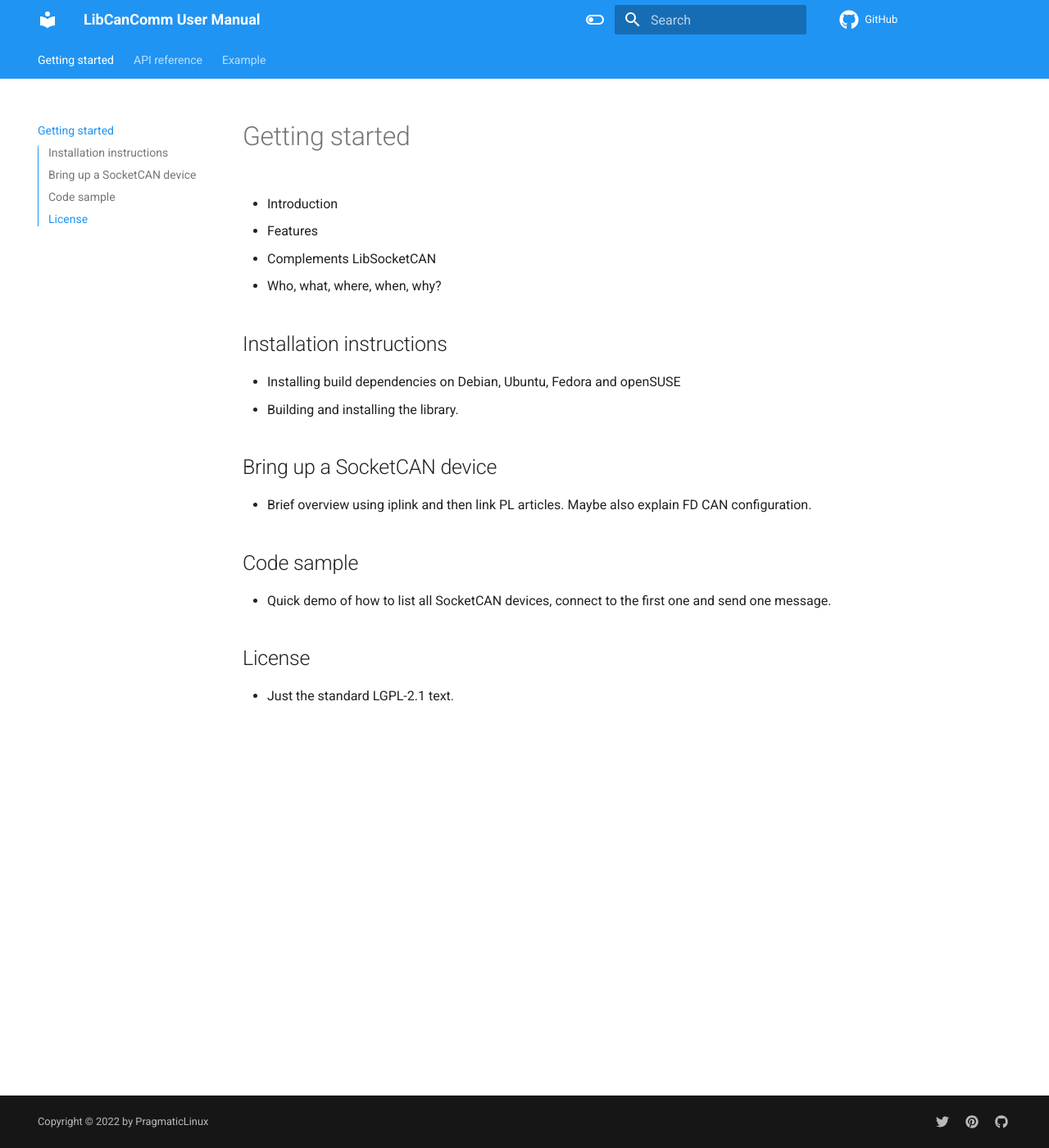
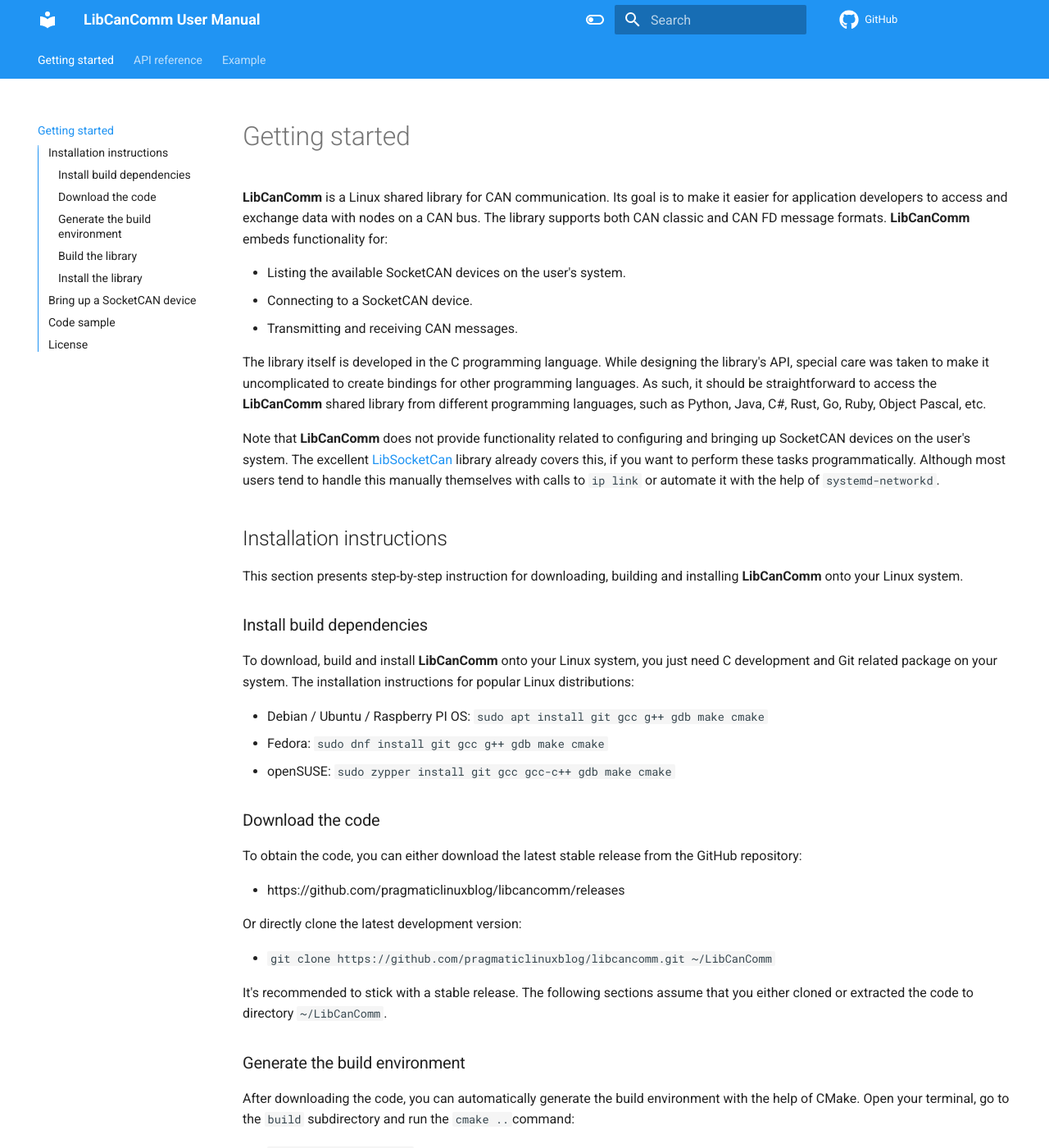
Before and after one commit to pragmaticlinuxblog/cancomm, an MkDocs documentation site: the page built from docs/index.md, in a window 1280 px wide and 1400 px high. Shown: the whole window at 82% size. Built offline with MkDocs 1.6.1 and Material for MkDocs 9.7.7, drawn with Linux system fonts in a browser that asks for light colours; comment, search, counter and statistics services are not loaded; the version menu is left out; some of the changed text lies outside the part shown.

Commit message:
Wrote the getting started section.

````diff
--- a/docs/index.md
+++ b/docs/index.md
@@ -1,28 +1,126 @@
-* Introduction
+**LibCanComm** is a Linux shared library for CAN communication. Its goal is to make it easier for application developers to access and exchange data with nodes on a CAN bus. The library supports both CAN classic and CAN FD message formats. **LibCanComm** embeds functionality for:
 
-* Features
-* Complements LibSocketCAN
-* Who, what, where, when, why?
+* Listing the available SocketCAN devices on the user's system.
+* Connecting to a SocketCAN device.
+* Transmitting and receiving CAN messages.
+
+The library itself is developed in the C programming language. While designing the library's API, special care was taken to make it uncomplicated to create bindings for other programming languages. As such, it should be straightforward to access the **LibCanComm** shared library from different programming languages, such as Python, Java, C#, Rust, Go, Ruby, Object Pascal, etc.
+
+Note that **LibCanComm** does not provide functionality related to configuring and bringing up SocketCAN devices on the user's system. The excellent [LibSocketCan](https://git.pengutronix.de/cgit/tools/libsocketcan) library already covers this, if you want to perform these tasks programmatically. Although most users tend to handle this manually themselves with calls to `ip link` or automate it with the help of `systemd-networkd`.
 
 ## Installation instructions
 
-* Installing build dependencies on Debian, Ubuntu, Fedora and openSUSE
-* Building and installing the library.
+This section presents step-by-step instruction for downloading, building and installing **LibCanComm** onto your Linux system.
 
+### Install build dependencies
 
+To download, build and install **LibCanComm** onto your Linux system, you just need C development and Git related package on your system. The installation instructions for popular Linux distributions:
+
+* Debian / Ubuntu / Raspberry PI OS: `sudo apt install git gcc g++ gdb make cmake`
+* Fedora: `sudo dnf install git gcc g++ gdb make cmake`
+* openSUSE: `sudo zypper install git gcc gcc-c++ gdb make cmake`
+
+### Download the code
+
+To obtain the code, you can either download the latest stable release from the GitHub repository:
+
+* https://github.com/pragmaticlinuxblog/libcancomm/releases
+
+Or directly clone the latest development version:
+
+* `git clone https://github.com/pragmaticlinuxblog/libcancomm.git ~/LibCanComm`
+
+It's recommended to stick with a stable release. The following sections assume that you either cloned or extracted the code to directory `~/LibCanComm`.
+
+### Generate the build environment
+
+After downloading the code, you can automatically generate the build environment with the help of CMake. Open your terminal, go to the `build` subdirectory and run the `cmake ..`command:
+
+* `cd ~/LibCanComm/build`
+* `cmake ..`
+
+![](images/cmake_generate_build_environment.png)
+
+### Build the library
+
+With the build environment generated, you can continue with building the shared library. Run this command:
+
+* `make all`
+
+![](images/build_shared_library.png)
+
+### Install the library
+
+As a final step, you install the shared library onto your system and run `ldconfig` to register it:
+
+* `sudo make install`
+* `sudo ldconfig`
+
+![](images/install_shared_library.png)
 
 ## Bring up a SocketCAN device
 
-* Brief overview using iplink and then link PL articles. Maybe also explain FD CAN configuration.
+Before your application can communicate with other nodes on the CAN bus, you need to connect a CAN adapter supported by the Linux kernel's SocketCAN subsystem. For example a [Peak PCAN-USB](https://www.peak-system.com/PCAN-USB.199.0.html?&L=1) or a [Kvaser LeafLight](https://www.kvaser.com/product/kvaser-leaf-light-hs-v2/).  Once connected, it shows up as a SocketCAN device on your PC. By default, the SocketCAN device is not yet configured and brought in the *UP* state. The following tutorials explain in details how to perform these tasks. Note that if you don't have access to a CAN adapter, you can continue with a virtual SocketCAN device.
 
-
+* [How to create a virtual CAN interface on Linux](https://www.pragmaticlinux.com/2021/10/how-to-create-a-virtual-can-interface-on-linux/)
+* [Automatically bring up a SocketCAN interface on boot](https://www.pragmaticlinux.com/2021/07/automatically-bring-up-a-socketcan-interface-on-boot/)
+* [CAN communication on the Raspberry PI with SocketCAN](https://www.pragmaticlinux.com/2021/10/can-communication-on-the-raspberry-pi-with-socketcan/)
 
 ## Code sample
 
-* Quick demo of how to list all SocketCAN devices, connect to the first one and send one message.
+This section presents a few brief code samples to give you an idea of how you use **LibCanComm** in your own application.
 
+```c linenums="1" title="Listing all available SocketCAN devices:"
+#include <cancomm.h>
+#include <stdio.h>
 
+int main(void)
+{
+  cancomm_t canCommCtx;
+  uint32_t  canDeviceCnt;
+  uint32_t  canDeviceIdx;
+
+  /* Create a new context. */
+  canCommCtx = cancomm_new();
+
+  /* List all SocketCAN devices found on the system. */
+  canDeviceCnt = cancomm_devices_buildlist(canCommCtx);
+  for (canDeviceIdx = 0; canDeviceIdx < canDeviceCnt; canDeviceIdx++)
+  {
+    printf("%s\n", cancomm_devices_name(canCommCtx, canDeviceIdx));
+  }
+
+  /* Release the context. */
+  cancomm_free(canCommCtx);
+}
+```
+
+```c linenums="1" title="Connecting to a SocketCAN device and transmitting a CAN message:"
+#include <cancomm.h>
+
+int main(void)
+{
+  cancomm_t canCommCtx;
+  uint32_t  canId = 0x123;
+  uint8_t   canExt = CANCOMM_FALSE; /* 11-bit identifier */
+  uint8_t   canData[] = { 0x01, 0x02, 0x55, 0xAA };
+  uint8_t   canFlags = 0; /* classic CAN. */
+  uint64_t  canTimestamp = 0;
+
+  /* Create a new context. */
+  canCommCtx = cancomm_new();
+
+  /* Connect to SocketCAN device "vcan0". */
+  cancomm_connect(canCommCtx, "vcan0");
+
+  /* Transmit the CAN message. */
+  cancomm_transmit(canCommCtx, canId, canExt, 4, canData, canFlags, &canTimestamp);
+
+  /* Release the context. */
+  cancomm_free(canCommCtx);
+}
+```
 
 ## License
 
-* Just the standard LGPL-2.1 text.
+[![License: LGPL v2.1](https://img.shields.io/badge/license-LGPL_2.1-blue.svg)](https://www.gnu.org/licenses/old-licenses/lgpl-2.1.html)
--- a/mkdocs.yml
+++ b/mkdocs.yml
@@ -48,3 +48,9 @@
       link: https://github.com/pragmaticlinuxblog
       name: PragmaticLinux on GitHub
 copyright: Copyright &copy; 2022 by PragmaticLinux
+markdown_extensions:
+  - pymdownx.highlight:
+      anchor_linenums: true
+  - pymdownx.inlinehilite
+  - pymdownx.snippets
+  - pymdownx.superfences
````
Also changed, not shown: docs/api.md (+4 -0 lines), docs/images/build_shared_library.png (added), docs/images/cmake_generate_build_environment.png (added), docs/images/install_shared_library.png (added).
